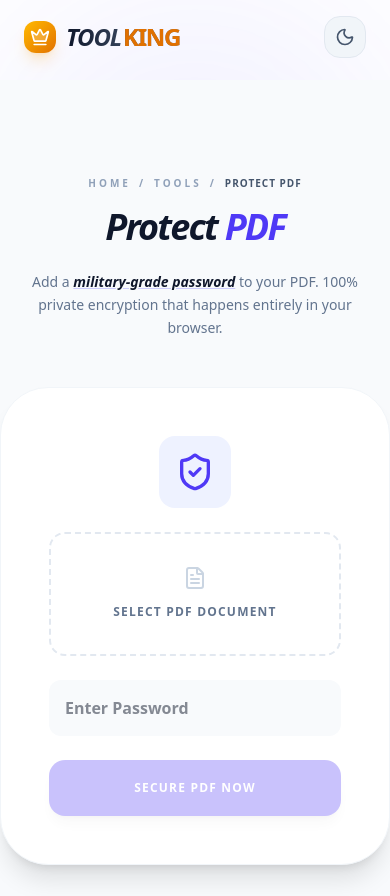
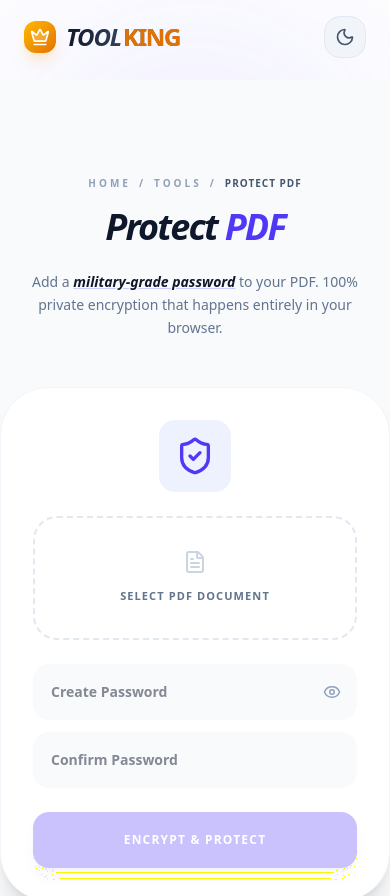
Before and after one commit to dhruvurgr88/ToolKing, a Next.js app: page /tools/protect-pdf in a window 390 px wide. Shown: the top 896 px of the page. Built offline with nearby package versions, Linux system fonts and the light colour scheme.

Commit message:
confirm password in protect pdf

```diff
--- a/app/tools/protect-pdf/ProtectPdfClient.tsx
+++ b/app/tools/protect-pdf/ProtectPdfClient.tsx
@@ -2,92 +2,184 @@
 
 import React, { useState } from "react";
 import { saveAs } from "file-saver";
-import { ShieldCheck, Loader2, FileText, CheckCircle2 } from "lucide-react";
+import {
+  ShieldCheck,
+  Loader2,
+  FileText,
+  CheckCircle2,
+  Lock,
+  Eye,
+  EyeOff,
+  Download,
+  AlertCircle,
+} from "lucide-react";
 
 export default function ProtectPdfClient() {
   const [file, setFile] = useState<File | null>(null);
   const [password, setPassword] = useState("");
+  const [confirmPassword, setConfirmPassword] = useState("");
+  const [showPassword, setShowPassword] = useState(false);
   const [loading, setLoading] = useState(false);
-  const [done, setDone] = useState(false);
+  const [protectedBlob, setProtectedBlob] = useState<Blob | null>(null);
+  const [error, setError] = useState("");
 
   const handleProtect = async () => {
+    // 1. Validation Logic
+    if (password !== confirmPassword) {
+      setError("Passwords do not match!");
+      return;
+    }
+    if (password.length < 4) {
+      setError("Password must be at least 4 characters.");
+      return;
+    }
+
+    setError("");
     setLoading(true);
+
     try {
       const formData = new FormData();
       formData.append("File", file!);
       formData.append("Password", password);
 
-      // 🚀 Calling your local Next.js API route instead of Azure directly
+      // 🚀 Calling your local Next.js API route
       const res = await fetch("/api/protect-pdf", {
         method: "POST",
         body: formData,
       });
 
-      if (!res.ok) throw new Error("Processing failed");
+      if (!res.ok) {
+        const errorText = await res.text();
+        throw new Error(errorText || "Processing failed");
+      }
 
       const blob = await res.blob();
-      saveAs(blob, `protected_${file?.name}`);
-      setDone(true);
-    } catch (err) {
-      alert("Error protecting PDF. Check server logs.");
+
+      // 2. Instead of auto-download, we store the blob to show the download button
+      setProtectedBlob(blob);
+    } catch (err: any) {
+      console.error("Protection Error:", err);
+      setError(err.message || "Error protecting PDF. Check connection.");
     } finally {
       setLoading(false);
     }
   };
 
+  const handleDownload = () => {
+    if (protectedBlob && file) {
+      saveAs(protectedBlob, `protected_${file.name}`);
+    }
+  };
+
+  const resetForm = () => {
+    setFile(null);
+    setPassword("");
+    setConfirmPassword("");
+    setProtectedBlob(null);
+    setError("");
+  };
+
   return (
-    <div className="max-w-2xl mx-auto p-12 bg-white dark:bg-slate-900 rounded-[3rem] shadow-xl border border-slate-100">
+    <div className="max-w-2xl mx-auto p-8 md:p-12 bg-white dark:bg-slate-900 rounded-[3rem] shadow-xl border border-slate-100 dark:border-slate-800">
       <div className="flex flex-col items-center gap-6">
-        <div className="p-4 bg-indigo-50 rounded-2xl text-indigo-600">
+        <div className="p-4 bg-indigo-50 dark:bg-indigo-900/20 rounded-2xl text-indigo-600">
           <ShieldCheck size={40} />
         </div>
 
-        {!done ? (
-          <div className="w-full space-y-6">
-            <label className="block border-2 border-dashed border-slate-200 rounded-2xl p-8 text-center cursor-pointer">
+        {!protectedBlob ? (
+          <div className="w-full space-y-6 animate-in fade-in duration-500">
+            {/* FILE UPLOAD SLOT */}
+            <label className="block border-2 border-dashed border-slate-200 dark:border-slate-800 rounded-3xl p-8 text-center cursor-pointer hover:border-indigo-400 transition-all">
               <input
                 type="file"
                 accept=".pdf"
-                onChange={(e) => setFile(e.target.files?.[0] || null)}
+                onChange={(e) => {
+                  setFile(e.target.files?.[0] || null);
+                  setError("");
+                }}
                 className="hidden"
               />
               <FileText className="mx-auto mb-2 text-slate-300" />
-              <span className="text-xs font-bold text-slate-500 uppercase tracking-widest">
+              <span className="text-[11px] font-black uppercase tracking-widest text-slate-500">
                 {file ? file.name : "Select PDF Document"}
               </span>
             </label>
 
-            <input
-              type="password"
-              placeholder="Enter Password"
-              className="w-full p-4 bg-slate-50 rounded-xl outline-none font-bold"
-              value={password}
-              onChange={(e) => setPassword(e.target.value)}
-            />
+            {/* PASSWORD INPUTS */}
+            <div className="space-y-3">
+              <div className="relative">
+                <input
+                  type={showPassword ? "text" : "password"}
+                  placeholder="Create Password"
+                  className="w-full p-4 bg-slate-50 dark:bg-slate-800 dark:text-white rounded-2xl outline-none font-bold text-sm border-2 border-transparent focus:border-indigo-500 transition-all"
+                  value={password}
+                  onChange={(e) => setPassword(e.target.value)}
+                />
+                <button
+                  type="button"
+                  onClick={() => setShowPassword(!showPassword)}
+                  className="absolute right-4 top-1/2 -translate-y-1/2 text-slate-400 hover:text-indigo-600"
+                >
+                  {showPassword ? <EyeOff size={18} /> : <Eye size={18} />}
+                </button>
+              </div>
+
+              <input
+                type={showPassword ? "text" : "password"}
+                placeholder="Confirm Password"
+                className="w-full p-4 bg-slate-50 dark:bg-slate-800 dark:text-white rounded-2xl outline-none font-bold text-sm border-2 border-transparent focus:border-indigo-500 transition-all"
+                value={confirmPassword}
+                onChange={(e) => setConfirmPassword(e.target.value)}
+              />
+            </div>
+
+            {/* ERROR DISPLAY */}
+            {error && (
+              <div className="flex items-center gap-2 text-rose-500 text-[10px] font-black uppercase italic animate-in shake duration-300">
+                <AlertCircle size={14} /> {error}
+              </div>
+            )}
 
             <button
               onClick={handleProtect}
-              disabled={!file || !password || loading}
-              className="w-full py-5 bg-indigo-600 text-white rounded-2xl font-black uppercase tracking-widest text-xs shadow-lg disabled:opacity-30"
+              disabled={!file || !password || !confirmPassword || loading}
+              className="w-full py-5 bg-indigo-600 text-white rounded-2xl font-black uppercase tracking-widest text-xs shadow-lg shadow-indigo-500/20 disabled:opacity-30 transition-all active:scale-95 flex items-center justify-center"
             >
               {loading ? (
-                <Loader2 className="animate-spin mx-auto" />
+                <Loader2 className="animate-spin" size={20} />
               ) : (
-                "Secure PDF Now"
+                "Encrypt & Protect"
               )}
             </button>
           </div>
         ) : (
-          <div className="text-center py-6">
-            <CheckCircle2 size={50} className="text-emerald-500 mx-auto mb-4" />
-            <h3 className="font-black italic text-xl uppercase">
-              Vault Secured!
-            </h3>
+          /* SUCCESS & MANUAL DOWNLOAD STATE */
+          <div className="w-full text-center space-y-8 animate-in zoom-in-95 duration-500">
+            <div className="p-10 bg-emerald-50 dark:bg-emerald-900/10 rounded-[2.5rem] border border-emerald-100 dark:border-emerald-900/20">
+              <CheckCircle2
+                size={50}
+                className="text-emerald-500 mx-auto mb-4 animate-bounce"
+              />
+              <h3 className="font-black italic text-2xl uppercase tracking-tighter text-slate-900 dark:text-white">
+                Vault Secured
+              </h3>
+              <p className="text-[10px] text-slate-500 font-bold uppercase mt-2 tracking-widest">
+                Your file is ready for download
+              </p>
+            </div>
+
             <button
-              onClick={() => setDone(false)}
-              className="mt-4 text-indigo-600 font-bold text-xs uppercase border-b-2 border-indigo-600"
+              onClick={handleDownload}
+              className="w-full py-6 bg-emerald-500 hover:bg-emerald-600 text-white rounded-[2rem] font-black uppercase tracking-[0.2em] text-xs shadow-xl flex items-center justify-center gap-3 transition-all active:scale-95"
             >
-              Protect Another
+              <Download size={20} /> Download Protected PDF
+            </button>
+
+            <button
+              onClick={resetForm}
+              className="text-slate-400 hover:text-indigo-600 font-bold text-[10px] uppercase tracking-widest border-b border-transparent hover:border-indigo-600 transition-all"
+            >
+              Protect Another File
             </button>
           </div>
         )}
```
